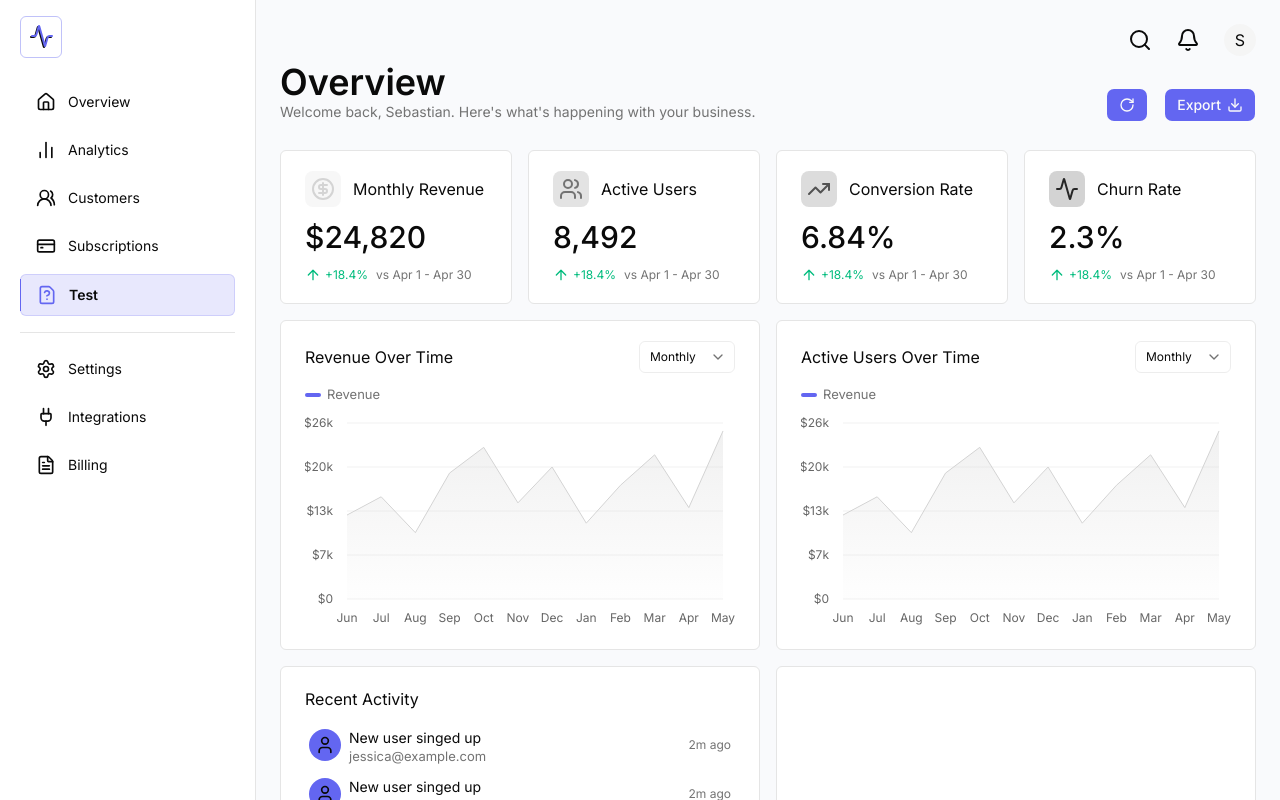
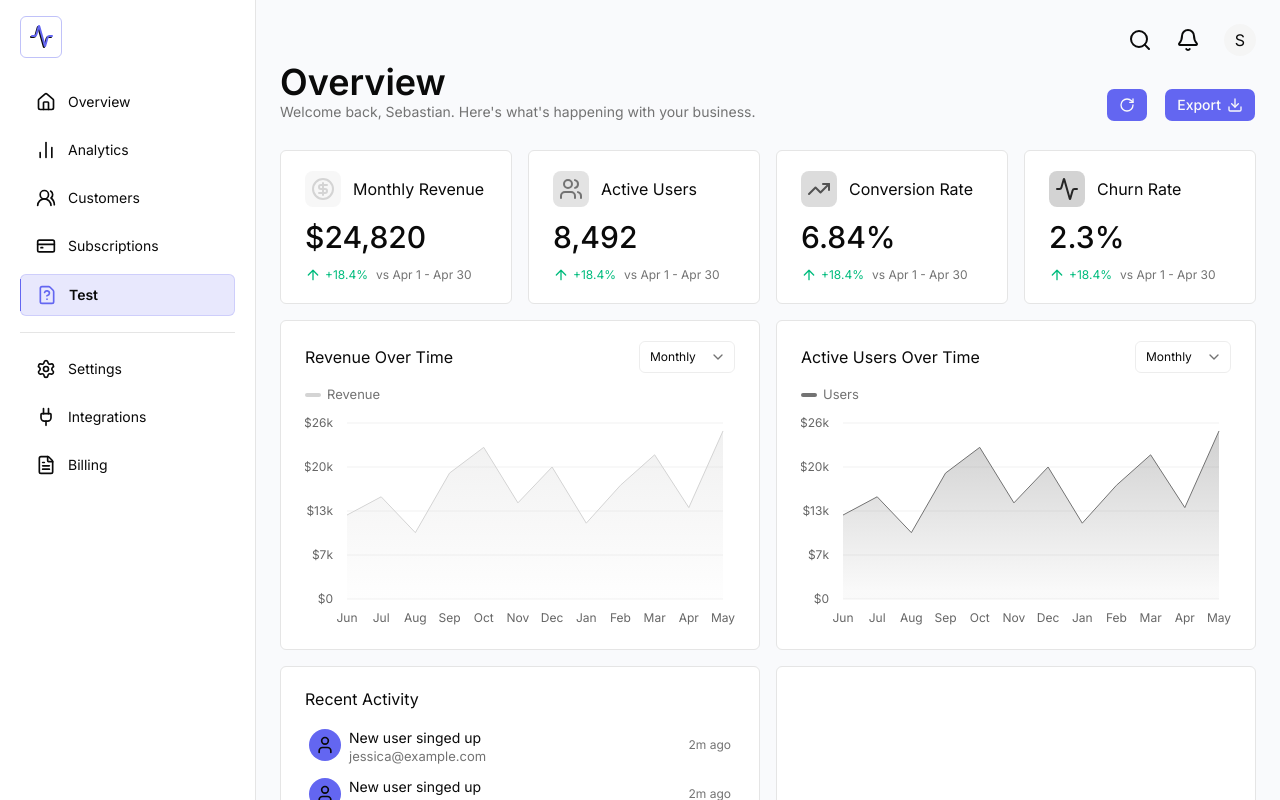
Before and after one commit to svsxn/metricly, a Next.js app: page / in a window 1280 px wide. Shown: the top 800 px of the page. Built offline with nearby package versions, Linux system fonts and the light colour scheme.

Commit message:
feat: add chart props

```diff
--- a/src/app/page.tsx
+++ b/src/app/page.tsx
@@ -18,8 +18,16 @@ export default function Home() {
             amount={card.amount}
           />
         ))}
-        <ChartCard title="Revenue Over Time" />
-        <ChartCard title="Active Users Over Time" />
+        <ChartCard
+          title="Revenue Over Time"
+          color="var(--chart-1)"
+          seriesLabel="Revenue"
+        />
+        <ChartCard
+          title="Active Users Over Time"
+          color="var(--chart-2)"
+          seriesLabel="Users"
+        />
         <RecentActivity />
         <div className="min-h-fit col-span-2 bg-card border rounded-sm"></div>
         <div className="h-64 col-span-4 bg-card border rounded-sm"></div>
--- a/src/components/dashboard/chart-card.tsx
+++ b/src/components/dashboard/chart-card.tsx
@@ -11,10 +11,11 @@ import Card from "../card";
 
 type Props = {
   title: string;
-  // color: string;
+  color: string;
+  seriesLabel: string;
 };
 
-export default function ChartCard({ title }: Props) {
+export default function ChartCard({ title, color, seriesLabel }: Props) {
   return (
     <Card
       header={{
@@ -35,7 +36,7 @@ export default function ChartCard({ title }: Props) {
       }}
       className="col-span-4 lg:col-span-2"
     >
-      <Chart />
+      <Chart color={color} seriesLabel={seriesLabel} />
     </Card>
   );
 }
--- a/src/components/dashboard/chart.tsx
+++ b/src/components/dashboard/chart.tsx
@@ -7,6 +7,7 @@ import {
   ChartTooltip,
   ChartTooltipContent,
 } from "../ui/chart";
+import { useId } from "react";
 
 const chartData = [
   { month: "June", amount: 12400 },
@@ -26,21 +27,28 @@ const chartData = [
 const chartConfig = {
   amount: {
     label: "Amount",
-    color: "var(--chart-1)",
+    color: "var(--chart-color)",
   },
 } satisfies ChartConfig;
 
-export default function Chart() {
+type Props = {
+  color: string;
+  seriesLabel: string;
+};
+
+export default function Chart({ color, seriesLabel }: Props) {
+  const gradientId = useId();
+
   const formatYAxis = (value: number) => {
     if (value === 0) return "$0";
     return `$${(value / 1000).toFixed(0)}k`;
   };
 
   return (
-    <div>
+    <div style={{ "--chart-color": color } as React.CSSProperties}>
       <div className="flex items-center gap-1.5 text-muted-foreground text-[13px]">
-        <div className="h-1 w-4 shrink-0 rounded-full bg-primary" />
-        Revenue
+        <div className="h-1 w-4 shrink-0 rounded-full bg-(--chart-color)" />
+        {seriesLabel}
       </div>
       <ChartContainer config={chartConfig} className="max-h-56 w-full">
         <AreaChart
@@ -68,16 +76,24 @@ export default function Chart() {
             width={40}
           />
           <ChartTooltip cursor={false} content={<ChartTooltipContent />} />
-          <linearGradient id="fill" x1="0" y1="0" x2="0" y2="1">
-            <stop offset="5%" stopColor="var(--chart-1)" stopOpacity={0.8} />
-            <stop offset="95%" stopColor="var(--chart-1)" stopOpacity={0.1} />
+          <linearGradient id={gradientId} x1="0" y1="0" x2="0" y2="1">
+            <stop
+              offset="5%"
+              stopColor="var(--chart-color)"
+              stopOpacity={0.8}
+            />
+            <stop
+              offset="95%"
+              stopColor="var(--chart-color)"
+              stopOpacity={0.1}
+            />
           </linearGradient>
           <Area
             dataKey="amount"
             type="linear"
-            fill="url(#fill)"
+            fill={`url(#${gradientId})`}
             fillOpacity={0.4}
-            stroke="var(--chart-1)"
+            stroke="var(--chart-color)"
             stackId="a"
           />
         </AreaChart>
```
